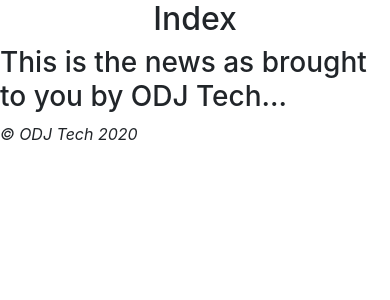
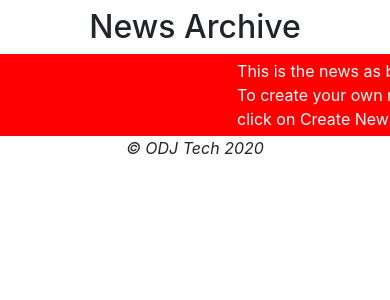
Before and after one commit to TheODJ/ci-news-application-project, a CodeIgniter app: page /database/ in a window 390 px wide; the page is wider, and only the part inside the window is pictured. Shown: the top 300 px of that part. Run offline with CodeIgniter, Linux system fonts and the light colour scheme; data that the repository does not hold is empty.

Commit message:
Fixed issues (Project now functional) and added some styles

```diff
--- a/application/controllers/News.php
+++ b/application/controllers/News.php
@@ -12,12 +12,11 @@
 
 			$this->load->view('Templates/header',$data);
 			$this->load->view('news/index',$data);
-			$this->load->view('Templates/footer');
+			$this->load->view('Templates/footer',$data);
 		}
 
 		public function view($slug=NULL){
 			$data['news_item'] = $this->news_model->get_news($slug);
-
 	        if (empty($data['news_item']))
 	        {
 	                show_404();
--- a/application/controllers/Pages.php
+++ b/application/controllers/Pages.php
@@ -1,13 +1,18 @@
 <?php
 	class Pages extends CI_Controller{
 
-
+		public function __construct(){
+			parent::__construct();
+			$this->load->model('news_model');
+			$this->load->helper('url_helper');
+		}
 		public function view($page='index')
 		{
 			if(!file_exists(APPPATH.'views/news/'.$page.'.php'))
 			{
 				show_404();
 			}
+			$data['news']=$this->news_model->get_news();
 			$data['title']=ucfirst($page);
 			$this->load->view('Templates/header',$data);
 			$this->load->view('news/'.$page,$data);
--- a/application/views/Templates/footer.php
+++ b/application/views/Templates/footer.php
@@ -1,3 +1,5 @@
+	<footer class="text-center">
 		<em>&copy; ODJ Tech 2020</em>
+	</footer>
 </body>
 </html>
--- a/application/views/Templates/header.php
+++ b/application/views/Templates/header.php
@@ -3,6 +3,28 @@
 <head>
 	<title>ODJ Tech News</title>
 	<link rel="stylesheet" href="https://stackpath.bootstrapcdn.com/bootstrap/4.4.1/css/bootstrap.min.css" integrity="sha384-Vkoo8x4CGsO3+Hhxv8T/Q5PaXtkKtu6ug5TOeNV6gBiFeWPGFN9MuhOf23Q9Ifjh" crossorigin="anonymous">
+	<style>
+		.scroll-container{
+			height:100%;
+			background-color:red;
+		}
+		.scroll-text1{
+			padding:5px;
+			color:white;
+			animation:rightToLeft 24s linear infinite;
+		}
+
+		@keyframes rightToLeft{
+			0%
+			{
+				transform:translateX(120%);
+			}
+			100%
+			{
+				transform:translateX(-100%);
+			}
+		}
+	</style>
 </head>
 <body>
-	<div class="text-center"><h2><?php echo $title; ?></h2></div>
+	<div class="text-center"><h2><?php #echo $title; ?></h2></div>
--- a/application/views/news/create.php
+++ b/application/views/news/create.php
@@ -5,15 +5,15 @@
 <?php echo form_open('news/create'); ?>
 
 <hr>
-<div class="col-md-6">
+<div class="col-md-8">
     <label for="title"><b>Title</b></label><br>
     <input type="text" name="title" class="form-control"><br><br>
 </div>
-<div class="col-md-6">
+<div class="col-md-8">
     <label for="text" ><b>Text</b></label><br>
     <textarea name="text" class="form-control"></textarea><br><br>
 </div>
 
-<div class="text-center col-md-6"> <button type="submit" name="submit" class="btn btn-primary form-control">Create News Item</button></div>
+<div class="text-center col-md-8"> <button type="submit" name="submit" class="btn btn-primary form-control">Create News Item</button></div>
 <div class="text-center"><br>
 </form>
--- a/application/views/news/index.php
+++ b/application/views/news/index.php
@@ -1,10 +1,20 @@
-<h3><?php echo "This is the news as brought to you by ODJ Tech..."; ?> </h3>
+<h2 class="text-center">News Archive</h2>
+<div class="scroll-container">
+	<div class="scroll-text1">
+		<?php echo "This is the news as brought to you by ODJ Tech... To create your own news, scroll to the bottom and click on Create News"; ?>
+	</div>
+</div>
 
+<div class="col-md-12">
 	<?php
 		foreach ($news as $news_item) {?>
-		<h3><?php echo $news_item['title'] ?></h3>
+			<h4 class="text-center"><?php echo $news_item['title'] ?></h4>
 			<main>
+				<div>
 					<?php echo $news_item['text'] ?>
+				</div>
 			</main>
-		<p><a href="<?php echo site_url('news/'.$news_item['slug']); ?>">View article</a></p>
+			<p class="text-center"><a href="<?php echo site_url('news/'.$news_item['slug']); ?>">View article</a></p>
+			<p class="text-center"><a href="<?php echo site_url('news/create');?>"><button class="btn btn-danger" >Create News</button></a></p>
 		<?php } ?>
+</div>
```
Lines whose indentation alone changed are shown as unchanged.
